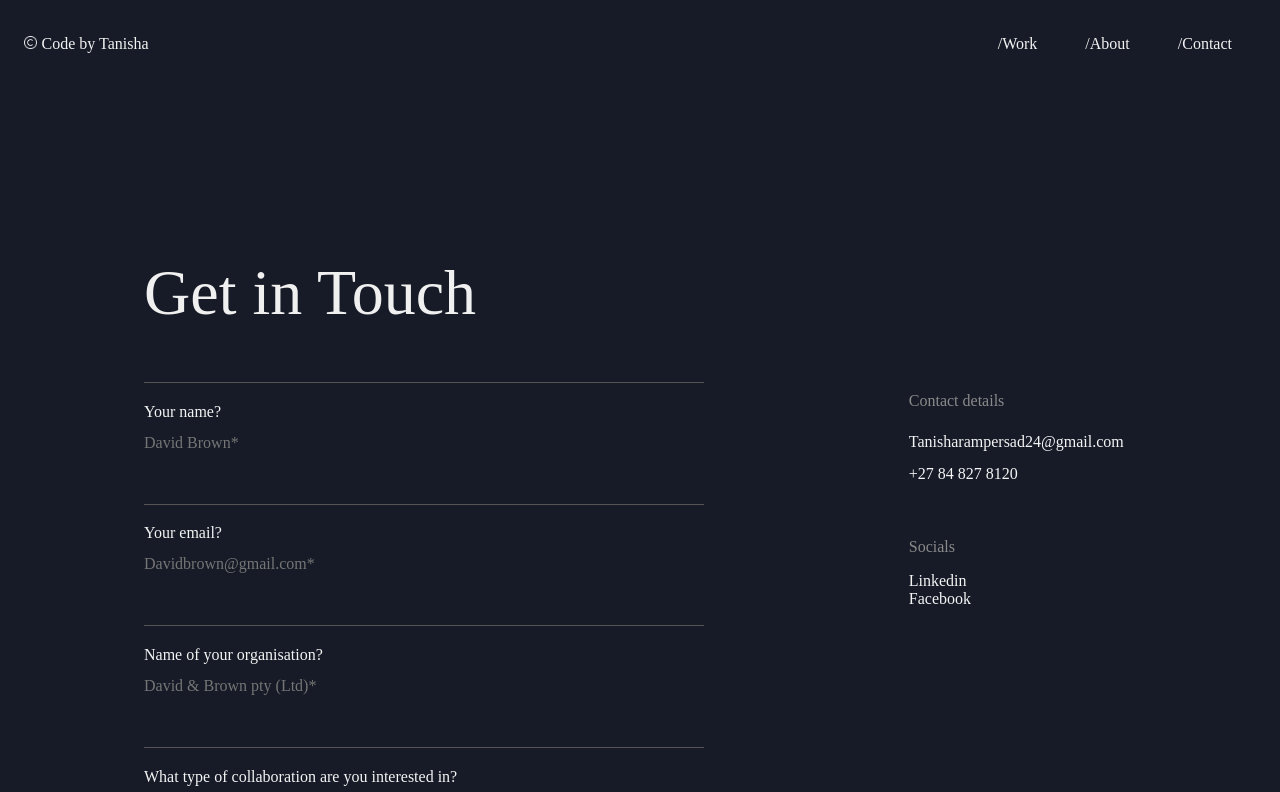
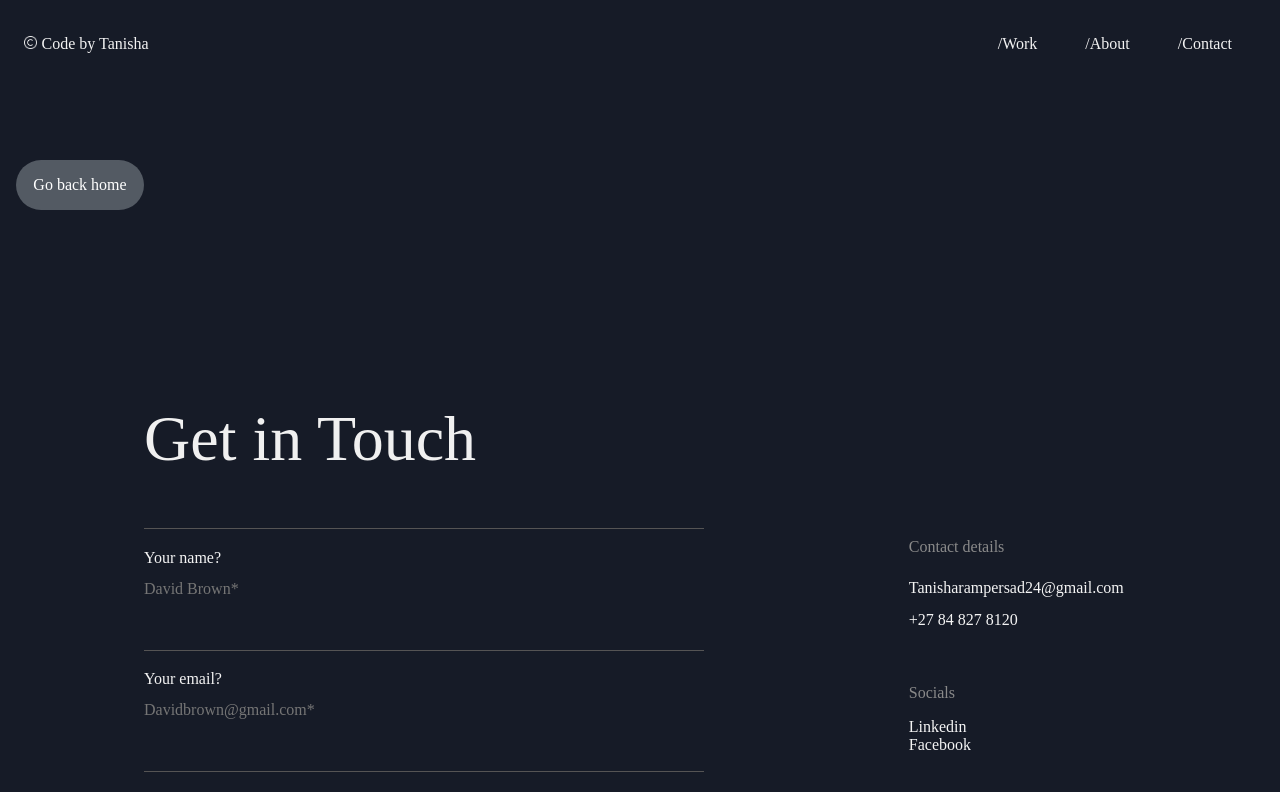
Before and after one commit to TanishaRampersad/My-Portfolio, a React (Create React App) app in the folder portfolio/: page /contact in a window 1280 px wide. Shown: the top 792 px of the page. Built offline with nearby package versions, Linux system fonts and the light colour scheme; a web font is replaced by a local one.

Commit message:
updated back to home link on contact page

```diff
--- a/portfolio/src/components/Contact.css
+++ b/portfolio/src/components/Contact.css
@@ -69,7 +69,7 @@
 }
 
 .center{
-    margin-top: 8rem;
+    margin-top: 4rem;
     background-color: rgb(22, 27, 39);
     display: flex;
     justify-content: center;
@@ -202,7 +202,7 @@ input:focus, textarea:focus, select:focus {
 }
 
 .L p:hover{
-    color: rgb(78, 123, 140);
+    color: rgb(138, 171, 182);
 }
 
 .F{
@@ -210,5 +210,71 @@ input:focus, textarea:focus, select:focus {
 }
 
 .F p:hover{
-    color: rgb(78, 123, 140);
+    color:rgb(138, 171, 182);
 }
+
+
+
+
+
+.contact-home-link{
+    margin-left: 1rem;
+    /* margin-bottom: 5rem; */
+    margin-top: 0;
+}
+
+.contact-link-to-home {
+    text-decoration: none; /* Removes the underline */
+
+  }
+
+.contact-link-to-home h1{
+    padding: 1rem 0.5rem;
+    position: relative;
+    background-color: #535a63;
+    color: white;
+    border-radius: 25px;
+    width: 8rem;
+    display: flex;
+    justify-content: center;
+    align-items: center;
+    text-decoration: none;
+}
+
+
+.contact-link-to-home:focus, .contact-link-to-home:active {
+    outline: none;
+    text-decoration: none;
+}
+
+
+/* Underline effect on hover and click */
+.contact-link-to-home h1:after {
+    content: '';
+    position: absolute;
+    bottom: 0.7rem;
+    left: 14px;
+    width: 0;
+    transform: translateX(-2%);
+    height: 1px;
+    background-color: rgb(255, 255, 255);
+    transition: width 0.3s ease;
+  }
+
+  .contact-link-to-home h1:hover::after {
+    width: 80%;
+  }
+
+.contact-home-link {
+   padding-top: 7rem;
+    /* color: rgb(96, 96, 96); */
+}
+
+.contact-home-link h1{
+    cursor: pointer !important;
+}
+
+.contact-link-section{
+    background-color:  rgb(22, 27, 39);
+    padding-top: 3rem;
+}
--- a/portfolio/src/components/Contact.js
+++ b/portfolio/src/components/Contact.js
@@ -2,6 +2,7 @@ import { useEffect } from "react"
 import './Contact.css';
 import gsap from 'gsap';
 import { ScrollTrigger } from 'gsap/ScrollTrigger';
+import { HashLink as Link } from "react-router-hash-link";
 
 gsap.registerPlugin(ScrollTrigger);
 
@@ -18,7 +19,7 @@ export default function Contact() {
                 start: 'top 100%',
                 end: 'top 40%',
                 animation: tween,
-                scrub: true
+                scrub: 3,
             })
         }
 
@@ -30,9 +31,16 @@ export default function Contact() {
 
     return(
         <>
+            <div className="contact-link-section">
+                <section className="contact-home-link">
+                    <Link className="contact-link-to-home" to="/">
+                        <h1>Go back home</h1>
+                    </Link>
+                </section>
 
             <div className="contactSection">
                 <div className="center">
+
                     <section className="contactSection1">
                         <div className="contact-heading">
                             <h1>Get in Touch</h1>
@@ -92,6 +100,7 @@ export default function Contact() {
                     </section>
                 </div>
             </div>
+            </div>
         </>
     )
 }
```
